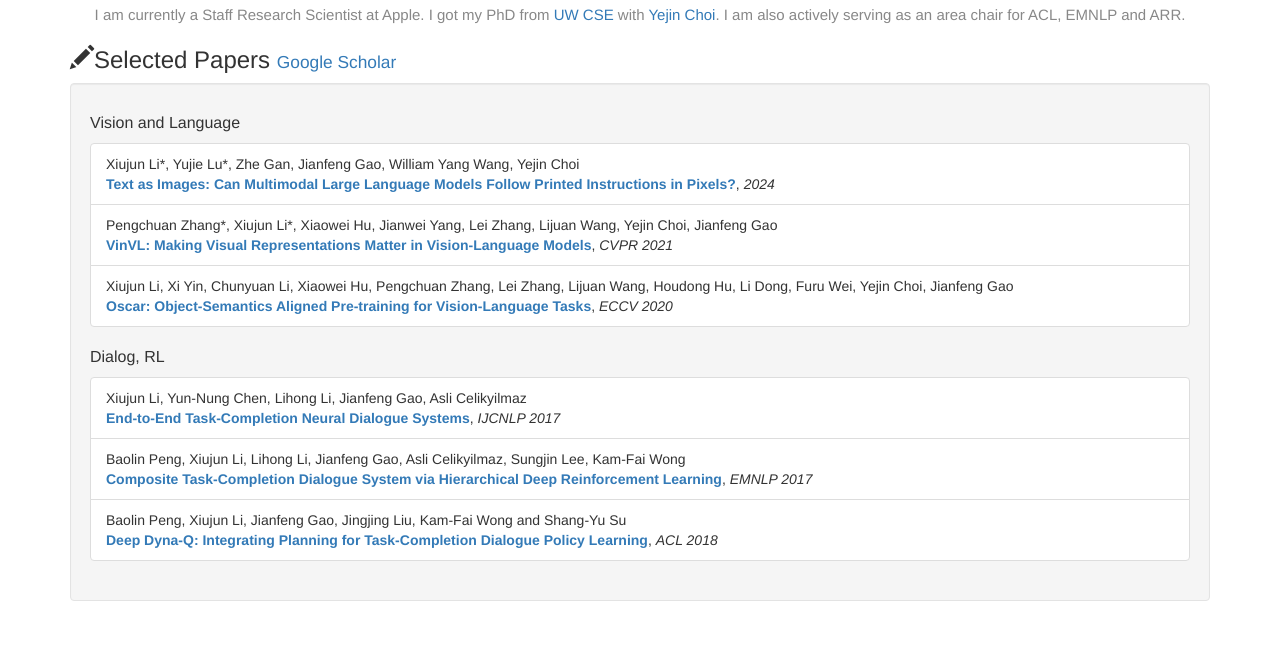
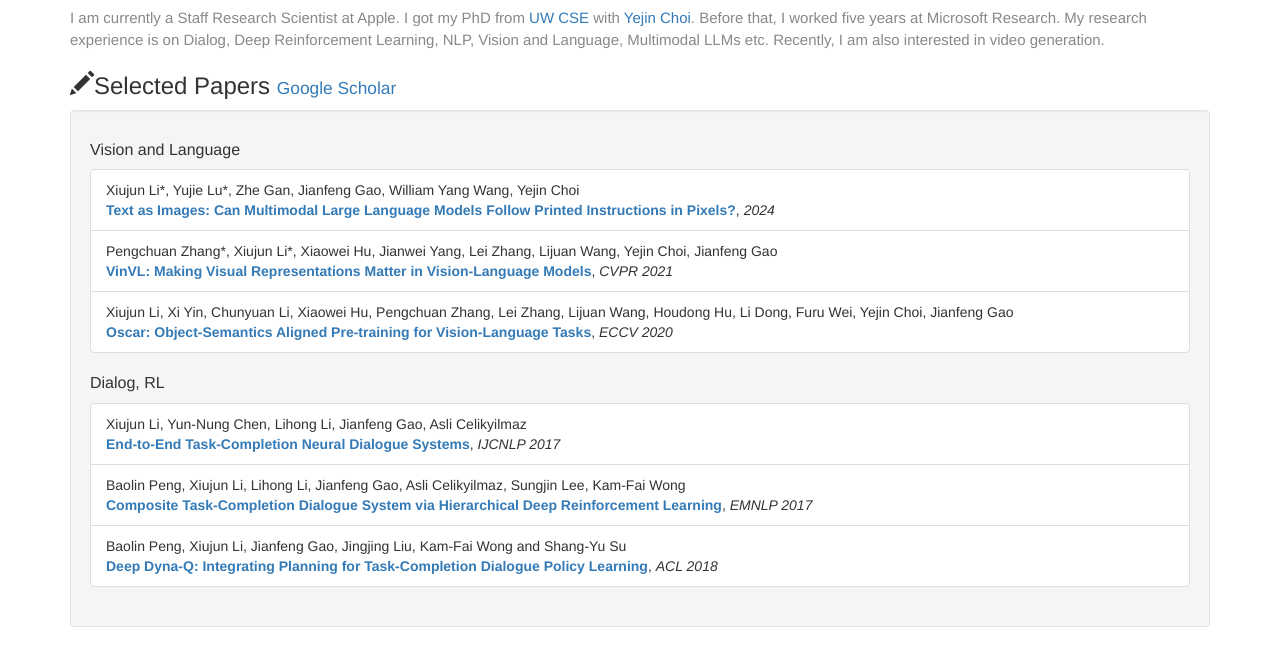
Before and after one commit to xjli/xjli.github.io, a plain HTML site: page index.html in a window 1280 px wide. Shown: the part 246-893 px from the top of the page. Before the commit the page ends 867 px from the top, so only its background shows below. Drawn offline with nearby package versions, Linux system fonts and the light colour scheme.

Commit message:
update bio

```diff
--- a/index.html
+++ b/index.html
@@ -27,6 +27,7 @@
       <!-- h4 class="text-center">
           Deep Learning, Deep Reinforcement Learning
       </h4 -->
+
       <h5 class="text-center">
           Multimodal LLMs, LLMs, NLP, Vision and Language
       </h5>
@@ -36,9 +37,17 @@
       	I am working at <a href="https://www.microsoft.com/en-us/research/lab/microsoft-research-ai/" target="_blank">MSR AI</a>, and <a href="https://www.cs.washington.edu/research/nlp" target="_blank">UW CSE</a> with <a href="https://homes.cs.washington.edu/~yejin/" target="_blank">Yejin Choi</a>.
       </h5 -->
 
-      <h5 class="text-center" style='color:#888; font-weight:normal; font-size:15px;'>
+      <!-- h5 class="text-center" style='color:#888; font-weight:normal; font-size:15px;'>
         I am currently a Staff Research Scientist at Apple. I got my PhD from <a href="https://www.cs.washington.edu/research/nlp" target="_blank">UW CSE</a> with <a href="https://homes.cs.washington.edu/~yejin/" target="_blank">Yejin Choi</a>. I am also actively serving as an area chair for ACL, EMNLP and ARR.
-      </h5>
+      </h5 -->
+
+      <!-- p style='color:#888; font-weight:normal; font-size:15px;'>
+        I am currently a Staff Research Scientist at Apple. I got my PhD from <a href="https://www.cs.washington.edu/research/nlp" target="_blank">UW CSE</a> with <a href="https://homes.cs.washington.edu/~yejin/" target="_blank">Yejin Choi</a>.
+      </p -->
+
+      <p style='color:#888; font-weight:normal; font-size:15px;'>
+        I am currently a Staff Research Scientist at Apple. I got my PhD from <a href="https://www.cs.washington.edu/research/nlp" target="_blank">UW CSE</a> with <a href="https://homes.cs.washington.edu/~yejin/" target="_blank">Yejin Choi</a>. Before that, I worked five years at Microsoft Research. My research experience is on Dialog, Deep Reinforcement Learning, NLP, Vision and Language, Multimodal LLMs etc. Recently, I am also interested in video generation.
+      </p>
 
       <!-- h5 class="text-center" style='color:#888; font-weight:normal;'><a href="https://scholar.google.com/citations?user=SW_WaQ0AAAAJ&hl=en" target="_blank">Google Scholar</a>
       </h5 -->
```
